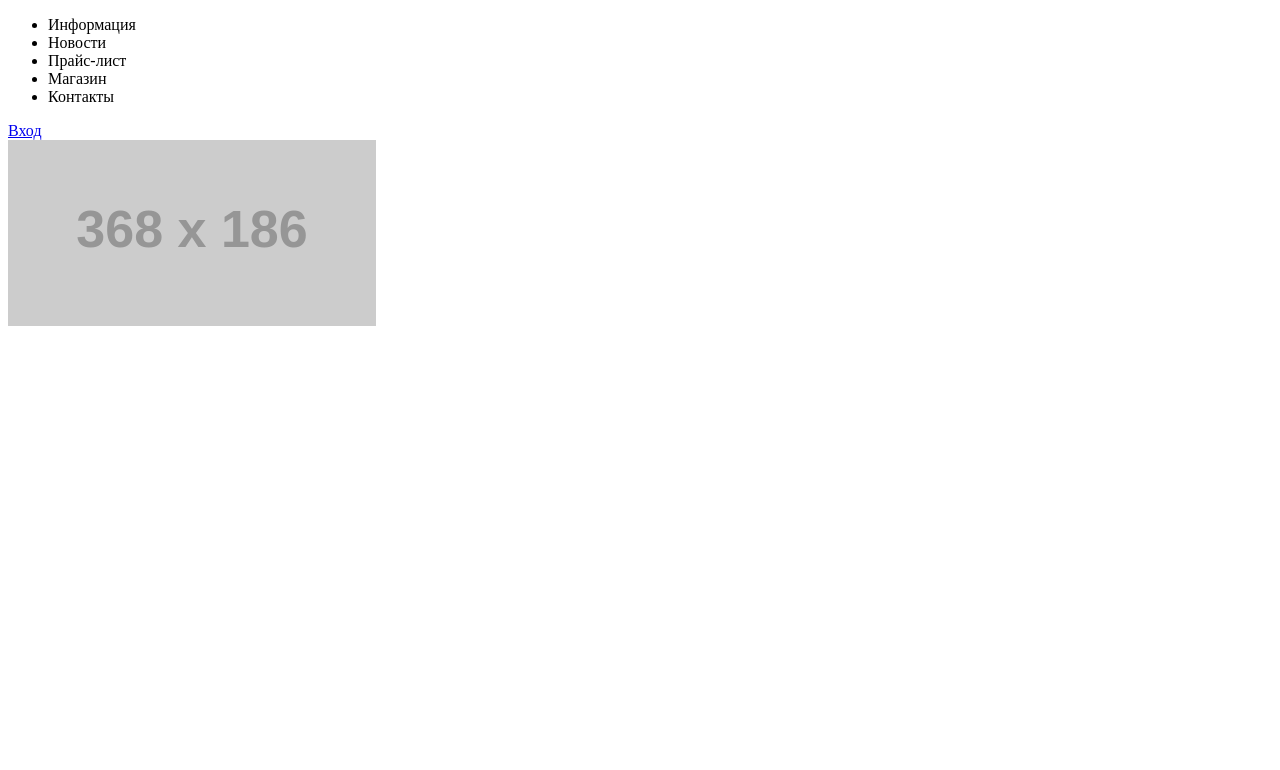
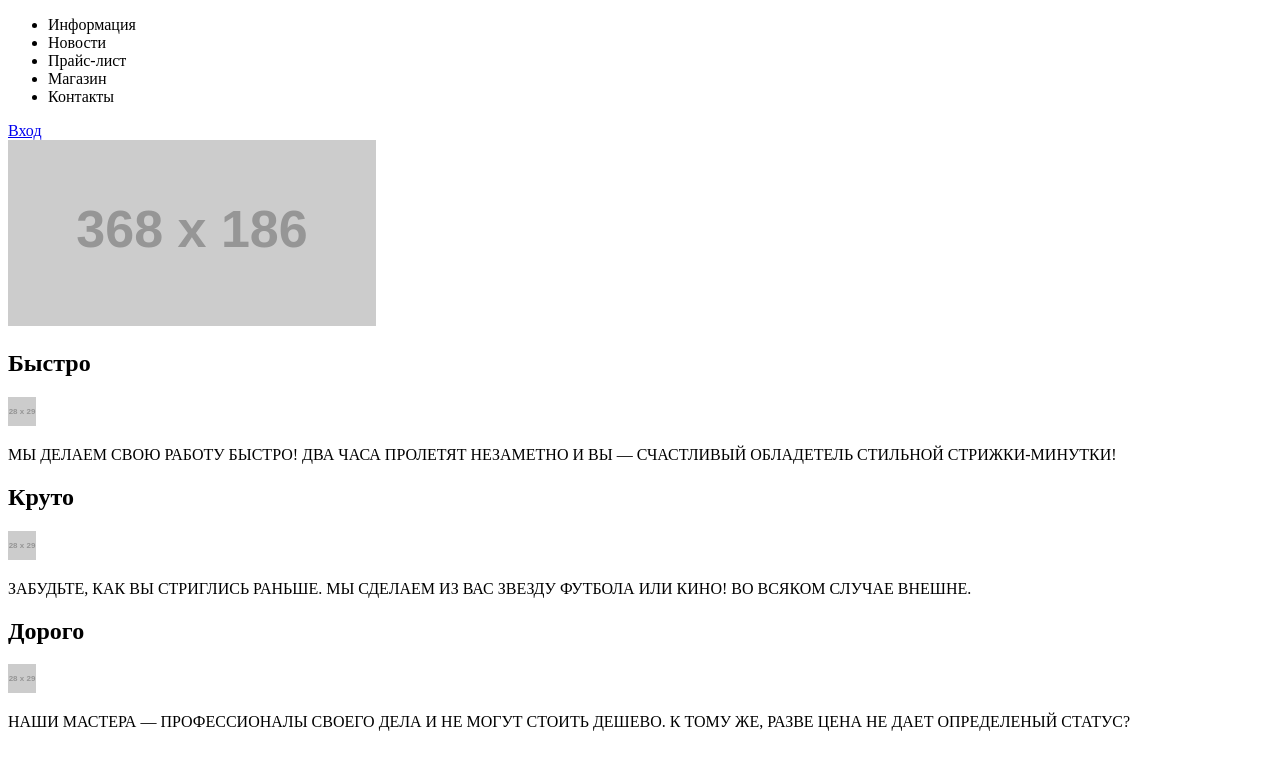
Before and after one commit to klikinstall/115964-barbershop, a plain HTML site: page index.html in a window 1280 px wide. Drawn offline with Linux system fonts and the light colour scheme; placeholder pictures from the web are drawn by us.

Commit message:
Сверстал секцию с логотипом

```diff
--- a/index.html
+++ b/index.html
@@ -18,7 +18,24 @@
         </nav>
     </header>
     <section>
-        <img src="http://placehold.it/368x186" alt="logo" />
+        <div class="container">
+            <img src="http://placehold.it/368x186" alt="logo" />
+            <div class="advantages">
+                <h2>Быстро</h2>
+                <img src="http://placehold.it/28x29" alt="diamond">
+                <p>МЫ ДЕЛАЕМ СВОЮ РАБОТУ БЫСТРО! ДВА ЧАСА ПРОЛЕТЯТ НЕЗАМЕТНО И ВЫ — СЧАСТЛИВЫЙ ОБЛАДЕТЕЛЬ СТИЛЬНОЙ СТРИЖКИ-МИНУТКИ!</p>
+            </div>
+            <div class="advantages">
+                <h2>Круто</h2>
+                <img src="http://placehold.it/28x29" alt="diamond">
+                <p>ЗАБУДЬТЕ, КАК ВЫ СТРИГЛИСЬ РАНЬШЕ. МЫ СДЕЛАЕМ ИЗ ВАС ЗВЕЗДУ ФУТБОЛА ИЛИ КИНО! ВО ВСЯКОМ СЛУЧАЕ ВНЕШНЕ.</p>
+            </div>
+            <div class="advantages">
+                <h2>Дорого</h2>
+                <img src="http://placehold.it/28x29" alt="diamond">
+                <p>НАШИ МАСТЕРА — ПРОФЕССИОНАЛЫ СВОЕГО ДЕЛА И НЕ МОГУТ СТОИТЬ ДЕШЕВО. К ТОМУ ЖЕ, РАЗВЕ ЦЕНА НЕ ДАЕТ ОПРЕДЕЛЕНЫЙ СТАТУС?</p>
+            </div>
+        </div>
     </section>
     <!--<p>Репозиторий создан для обучения на интенсивном онлайн‑курсе «<a href="https://htmlacademy.ru/intensive/htmlcss">Базовый HTML и CSS</a>».</p>-->
   </body>
```
